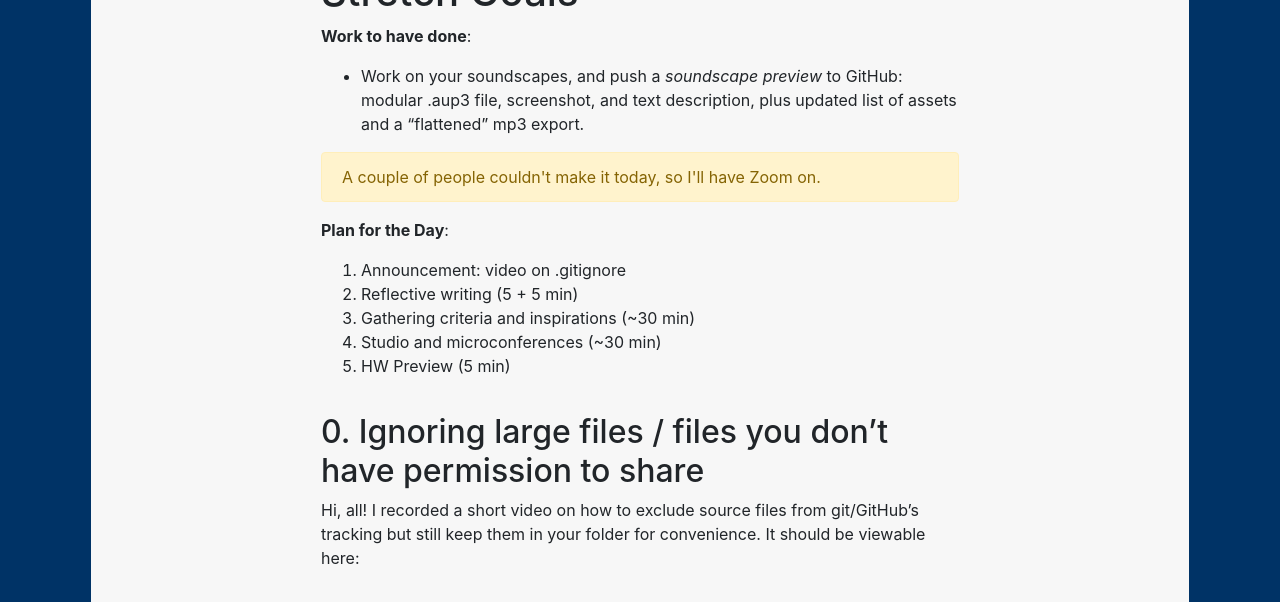
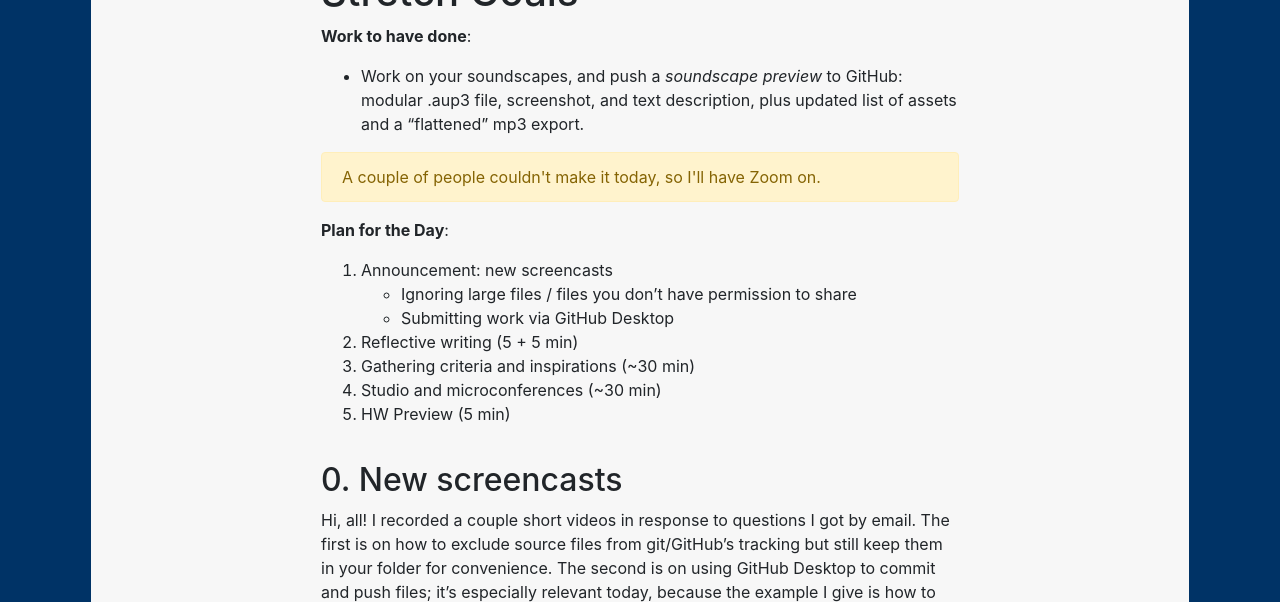
Before and after one commit to benmiller314/cdm2022spring, a Jekyll site: the page built from plans/lesson-06 .md, in a window 1280 px wide and 1400 px high, scrolled down 285 px. Shown: the top 602 px of the window. Built offline with Jekyll 4.4.1, drawn with Linux system fonts in a browser that asks for light colours; our own code applies the rules of GitHub Pages for plain Markdown files; some of the changed text lies outside the part shown; grey boxes are pictures that could not be loaded.

Commit message:
add second video (on save, export, commit, push)
and also a couple accompanying screenshots

```diff
--- a/plans/lesson-06 .md
+++ b/plans/lesson-06 .md
@@ -10,22 +10,21 @@
 
 **Plan for the Day**:
 
-0. Announcement: video on .gitignore
+0. Announcement: new screencasts
+  * Ignoring large files / files you don't have permission to share
+  * Submitting work via GitHub Desktop
 1. Reflective writing (5 + 5 min)
 2. Gathering criteria and inspirations (~30 min)
 3. Studio and microconferences (~30 min)
 4. HW Preview (5 min)
 
 
-## 0. Ignoring large files / files you don't have permission to share
+## 0. New screencasts
 
-Hi, all! I recorded a short video on how to exclude source files from git/GitHub's tracking but still keep them in your folder for convenience. It should be viewable here:
-<figure>
-<iframe src="https://pitt.hosted.panopto.com/Panopto/Pages/Embed.aspx?id=31e2c692-2e85-45e7-adca-acc4013553cc&autoplay=false&offerviewer=true&showtitle=true&showbrand=false&captions=false&interactivity=all" height="405" width="720" style="border: 1px solid #464646;" allowfullscreen allow="autoplay"></iframe>
-<figcaption>Using .gitignore in GitHub Desktop (video)</figcaption>
-</figure>
+Hi, all! I recorded a couple short videos in response to questions I got by email. The first is on how to exclude source files from git/GitHub's tracking but still keep them in your folder for convenience. The second is on using GitHub Desktop to commit and push files; it's especially relevant today, because the example I give is how to submit your Audio Narrative Preview. If you're feeling stuck on that, be sure to check it out at the start of studio time today!
 
-One thing you might want to add to your .gitignore? That .aup3 of Coffee Shop Conversations.
+You can find both videos below, in the "Studio and microconferences" section, but I've also archived them for future reference on Canvas, where they'll be listed under "Panopto Video."
+
 
 ## 1a. Reflective writing on your own project (5 min)
 <div class="alert alert-success">
@@ -97,13 +96,27 @@
 
 ## 3. Studio While I Synthesize (25 min)
 
-I'll work solo to write up a clean list that reflects your consensus in the comments, while you all **work solo** (with groupmates on-hand for questions or other feedback) **on your projects and any needed tutorials.**
+I'll work solo to write up a clean list that reflects your consensus in the comments, while you all **work solo** (with groupmates on-hand for questions or other feedback) **on your projects and any needed tutorials.** My own tutorial screencasts are below.
 
 <div class="alert alert-success">Like last time, please set yourself some <a href="http://bit.ly/cdm2022spring-notes">studio goals in the doc</a>; at the end of class, I'll ask you to write a brief exit note on what you were able to achieve / what your next steps are.</div>
 
 Don't forget to **save and commit as you go**!
 
 And please do call me over if you have any questions your group can't help you with.
+
+### Hopefully helpful screencasts
+
+
+<figure>
+<figcaption>Using .gitignore in GitHub Desktop (video)</figcaption>
+<iframe src="https://pitt.hosted.panopto.com/Panopto/Pages/Embed.aspx?id=31e2c692-2e85-45e7-adca-acc4013553cc&autoplay=false&offerviewer=true&showtitle=true&showbrand=false&captions=false&interactivity=all" height="405" width="720" style="border: 1px solid #464646;" allowfullscreen allow="autoplay"></iframe>
+</figure>
+
+<figure>
+<figcaption>Submitting a project preview: Save, Export, Commit, Push</figcaption>
+<iframe src="https://pitt.hosted.panopto.com/Panopto/Pages/Embed.aspx?id=eb1ab95d-5f91-4081-8602-ae2a0115f1db&autoplay=false&offerviewer=true&showtitle=true&showbrand=false&captions=false&interactivity=all" height="405" width="720" style="border: 1px solid #464646;" allowfullscreen allow="autoplay"></iframe>
+</figure>
+
 
 
 ## 5. Confirming criteria (8-10 min)
```
Also changed, not shown: assets/img/github-desktop--marked-up-commit-screen.png (added), assets/img/github-desktop--push-to-remote.png (added).
